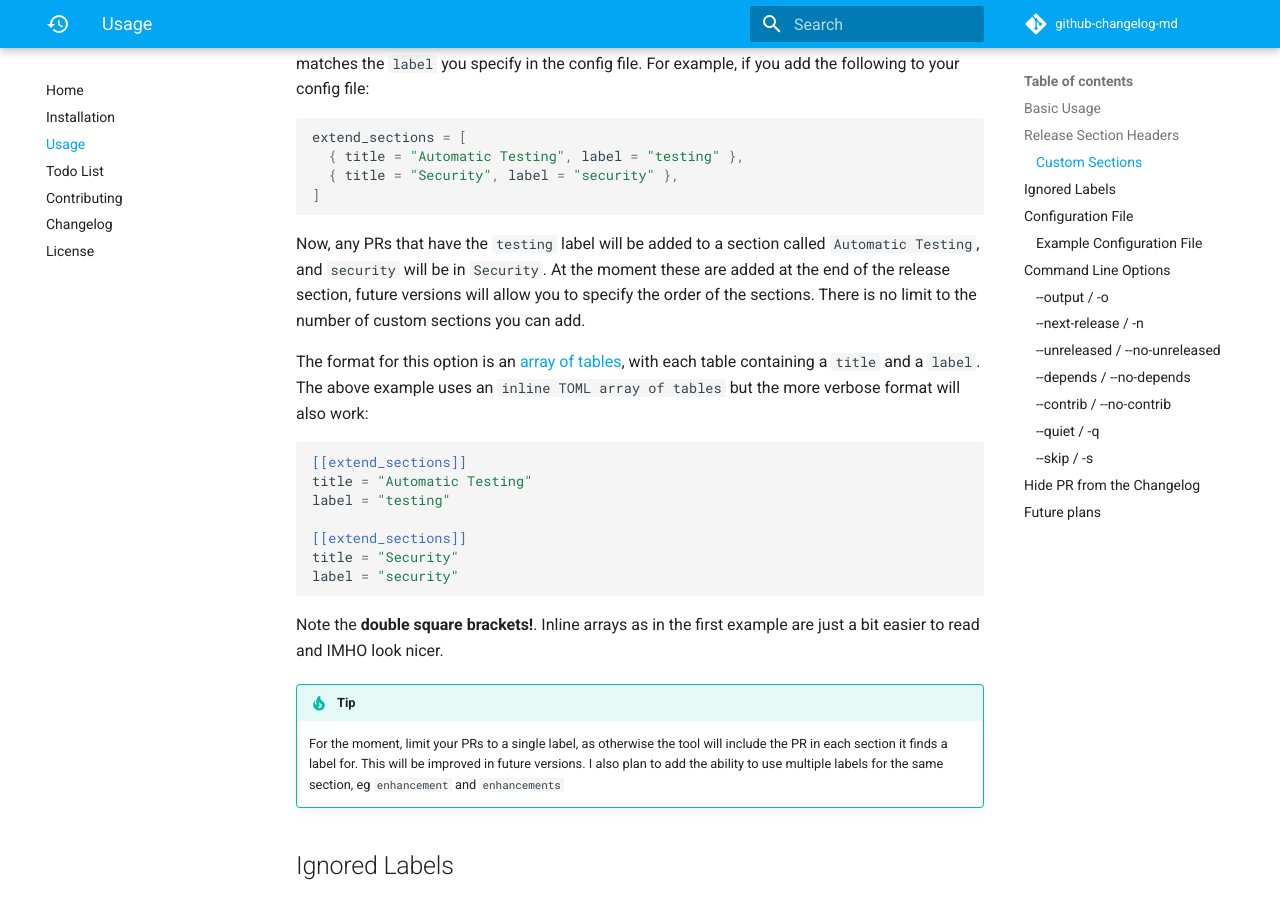
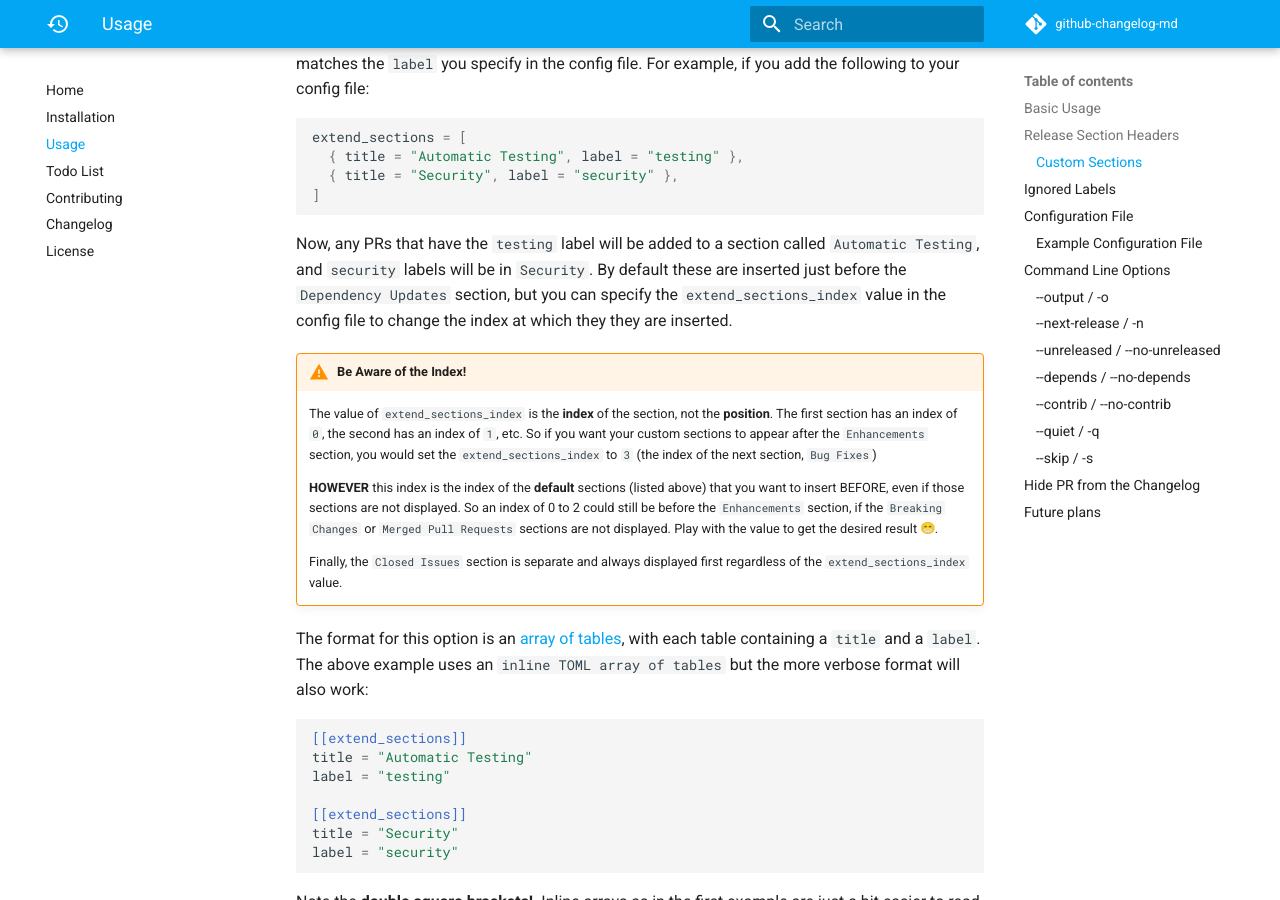
Before and after one commit to seapagan/github-changelog-md, an MkDocs documentation site: the page built from docs/usage.md, in a window 1280 px wide and 900 px high, scrolled down 1668 px. Built offline with MkDocs 1.6.1 and Material for MkDocs 9.7.7, drawn with Linux system fonts in a browser that asks for light colours; emoji names are drawn with the system emoji font; comment, search, counter and statistics services are not loaded; some of the changed text lies outside the part shown.

Commit message:
docs: update for new extend_sections options
Signed-off-by: Grant Ramsay <seapagan@gmail.com>

````diff
--- a/docs/usage.md
+++ b/docs/usage.md
@@ -84,10 +84,27 @@ extend_sections = [
 ```
 
 Now, any PRs that have the `testing` label will be added to a section called
-`Automatic Testing`, and `security` will be in `Security`. At the moment these
-are added at the end of the release section, future versions will allow you to
-specify the order of the sections. There is no limit to the number of custom
-sections you can add.
+`Automatic Testing`, and `security` labels will be in `Security`. By default
+these are inserted just before the `Dependency Updates` section, but you can
+specify the `extend_sections_index` value in the config file to change the index
+at which they they are inserted.
+
+!!! warning "Be Aware of the Index!"
+
+    The value of `extend_sections_index` is the **index** of the section, not
+    the **position**. The first section has an index of `0`, the second has an
+    index of `1`, etc. So if you want your custom sections to appear after the
+    `Enhancements` section, you would set the `extend_sections_index` to `3`
+    (the index of the next section, `Bug Fixes`)
+
+    **HOWEVER** this index is the index of the **default** sections (listed
+    above) that you want to insert BEFORE, even if those sections are not
+    displayed. So an index of 0 to 2 could still be before the `Enhancements`
+    section, if the `Breaking Changes` or `Merged Pull Requests` sections are
+    not displayed. Play with the value to get the desired result :grin:.
+
+    Finally, the `Closed Issues` section is separate and always displayed first
+    regardless of the `extend_sections_index` value.
 
 The format for this option is an [array of
 tables](https://toml.io/en/v1.0.0#array-of-tables){:target="_blank}, with each
@@ -149,18 +166,19 @@ section, and any other sections will be ignored.
 
 Current available options are:
 
-| **Setting**       | **Description**                    | **Default** |
-|-------------------|------------------------------------|-------------|
-| **`github_pat`**  | Your GitHub PAT                    |             |
-| `output_file`     | Output filename                    |CHANGELOG.md |
-| `unreleased`      | Include unreleased section         | `True`      |
-| `depends`         | Include dependency updates section | `True`      |
-| `contrib`         | Create CONTRIBUTORS.md file        | `False`     |
-| `quiet`           | Suppress output                    | `False`     |
-| `skip_releases`   | List of releases to skip           | `[]`        |
-| `extend_sections` | Add custom sections                | `[]`        |
-| `date_format`     | Date format for release dates      | `%Y-%m-%d`  |
-| _`schema_version`_| _Configuration schema version_     | _`1`_       |
+| **Setting**             | **Description**                    | **Default** |
+|-------------------------|------------------------------------|-------------|
+| **`github_pat`**        | Your GitHub PAT                    |             |
+| `output_file`           | Output filename                    |CHANGELOG.md |
+| `unreleased`            | Include unreleased section         | `True`      |
+| `depends`               | Include dependency updates section | `True`      |
+| `contrib`               | Create CONTRIBUTORS.md file        | `False`     |
+| `quiet`                 | Suppress output                    | `False`     |
+| `skip_releases`         | List of releases to skip           | `[]`        |
+| `extend_sections`       | Add custom sections                | `[]`        |
+| `extend_sections_index` | Index to insert custom sections    | dynamic[^1] |
+| `date_format`           | Date format for release dates      | `%Y-%m-%d`  |
+| _`schema_version`_      | _Configuration schema version_     | _`1`_       |
 
 !!! tip "Config file schema version"
 
@@ -187,6 +205,7 @@ skip_releases = ["1.2.3", "1.2.4"]
 extend_sections = [
   { title = "Automatic Testing", label = "testing" },
 ]
+extend_sections_index = 2
 date_format = "%d %B %Y"
 ```
 
@@ -296,3 +315,9 @@ excluded from the changelog. This is case-insensitive, so `[No Changelog]` or
 
 See the [Todo List](todo_list.md) for planned features. There are quite a few
 more options and customizations to come.
+
+[^1]:
+    The default setting is to insert your custom sections just before the
+    `Dependency Updates` section, but you can change this by setting the
+    `extend_sections_index` value. See the [Custom Sections](#custom-sections)
+    section for more details.
--- a/mkdocs.yml
+++ b/mkdocs.yml
@@ -39,6 +39,7 @@ repo_name: github-changelog-md
 # edit these MARKDOWN extensions to your liking
 markdown_extensions:
   - admonition
+  - footnotes
   - pymdownx.snippets
   - pymdownx.superfences
   - pymdownx.highlight:
````
Also changed, not shown: TODO.md (+4 -1 lines), docs/index.md (+1 -1 lines).
